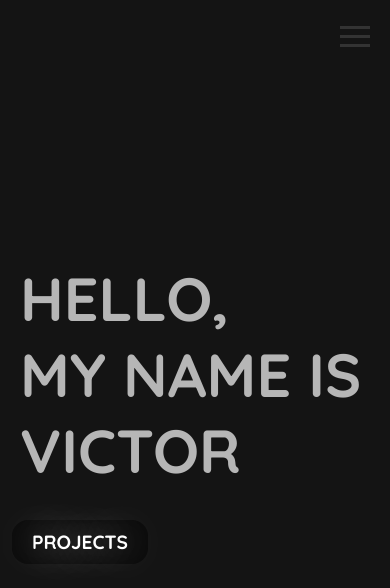
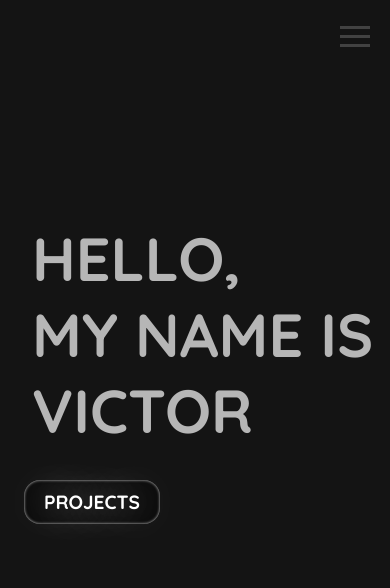
Before and after one commit to PC-Vic/Victor-Nieves-Dev-Site, a React (Vite) app: page / in a window 390 px wide. Shown: the top 588 px of the page. Built offline with nearby package versions, Linux system fonts and the light colour scheme.

Commit message:
updated home button styling, updated text alignment

```diff
--- a/Develop/src/components/Layouts/HamburgerMenu.css
+++ b/Develop/src/components/Layouts/HamburgerMenu.css
@@ -2,7 +2,7 @@
 .line {
     width: 30px;
     height: 3px;
-    background-color: #333;
+    background-color: #424242;
     margin: 6px 0;
   }
 
--- a/Develop/src/components/pages/home.css
+++ b/Develop/src/components/pages/home.css
@@ -101,11 +101,12 @@
     text-shadow: 0 0 10px rgba(255, 255, 255, 0.8);
     animation: glowAnimation 1s infinite alternate;
     background-color: rgb(10, 10, 10);
+    box-shadow: inset 0 0 3px rgba(255, 255, 255, 0.8);
   }
 
   .projects-btn:hover {
-    background-color: rgb(54, 54, 228);
-    box-shadow: #f2f2f2 0px 0px 3px;
+    color: rgb(16, 16, 175);
+    box-shadow: #f2f2f2 0px 0px 5px;
     font-weight: bolder;
     transform: scale(1.1);
     cursor: pointer;
@@ -137,7 +138,7 @@
   /* iphone 12pro */
   @media (max-width: 480px) {
     .text-container {
-      margin-left: 12px;
-      margin-top: -140px;
+      margin-left: 24px;
+      margin-top: -180px;
     }
   }
```
